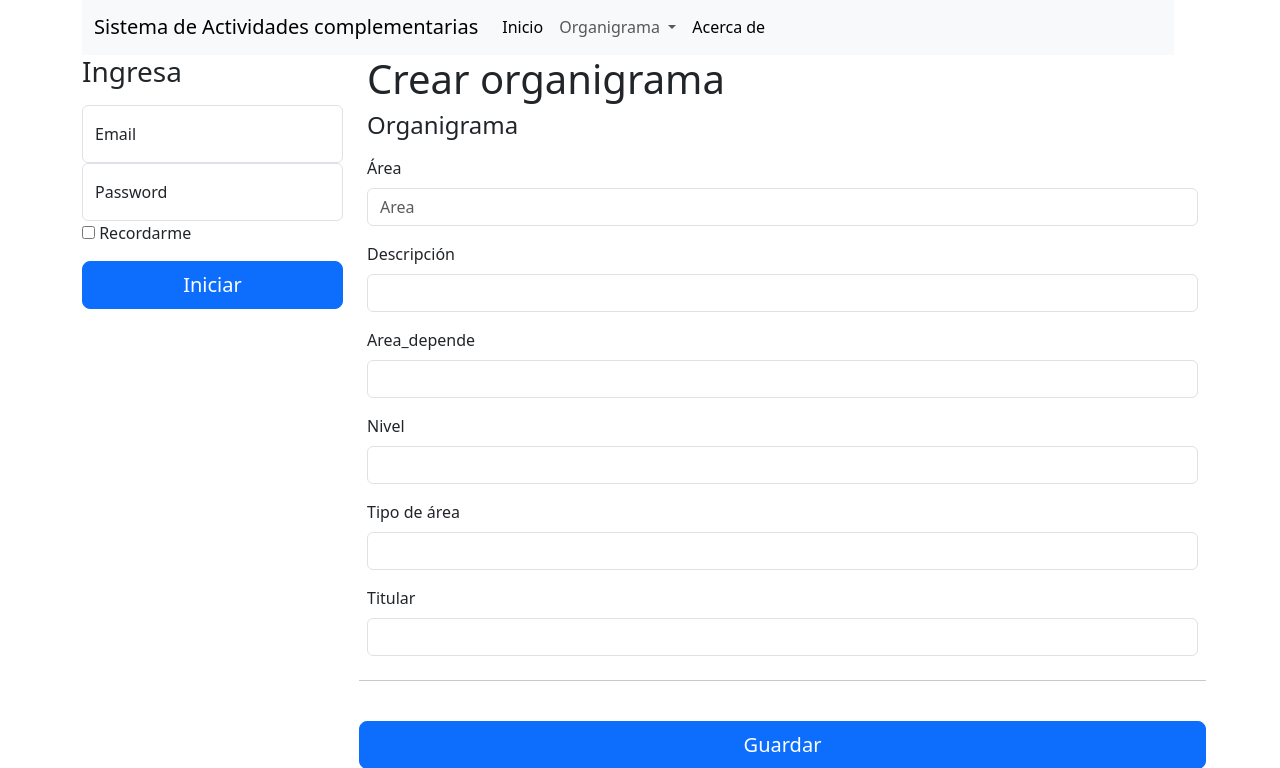
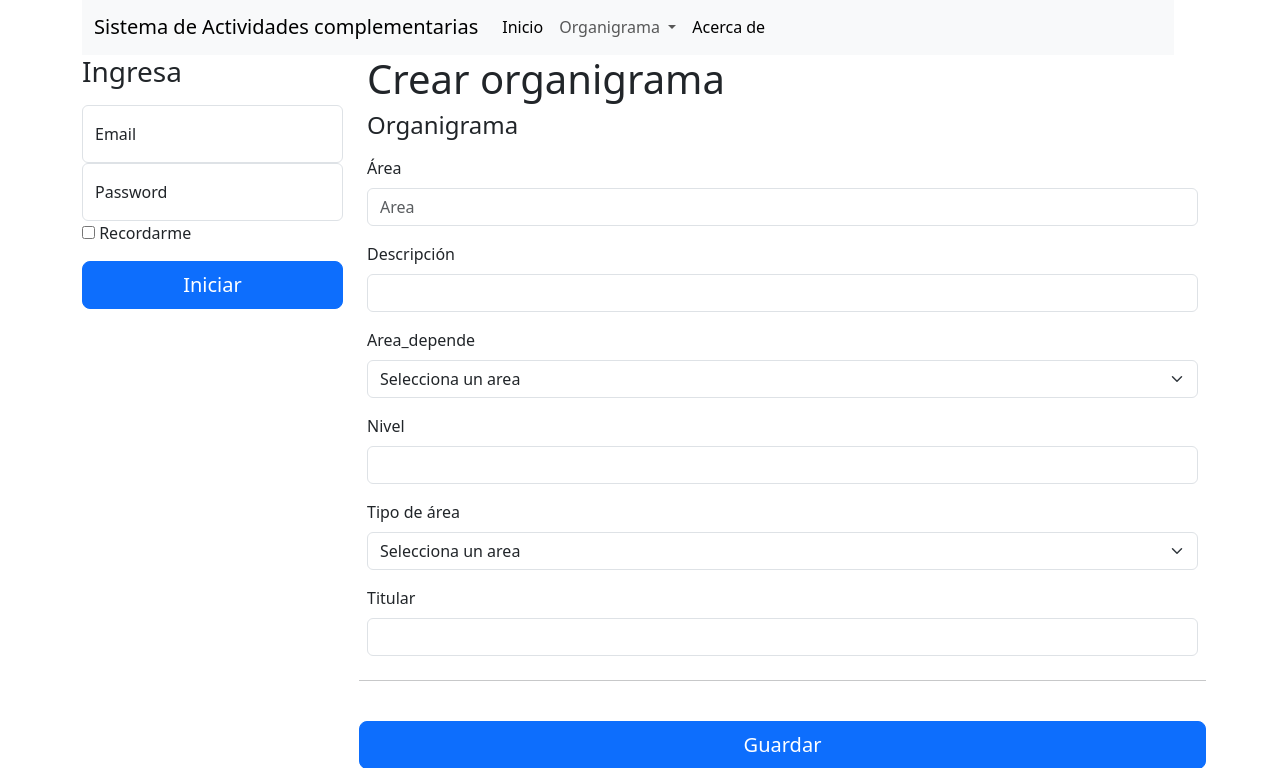
Before and after one commit to IYahirMP/proyectoDAW, a PHP site: page /proyecto/organigrama/create in a window 1280 px wide. Shown: the part 91-859 px from the top of the page. Run offline with PHP 8.4, Linux system fonts and the light colour scheme; tables that the repository leaves empty hold one stand-in row (values such as "Sample post").

Commit message:
SelectList

```diff
--- /dev/null
+++ b/controllers/areaController.php
@@ -0,0 +1,20 @@
+<?php
+
+require_once "models/Area.php";
+
+
+class areaController
+{
+    public function index()
+    {
+        echo "Probando...<br>areaController<br>Acción index";
+        echo phpversion();
+    }
+
+    public function select()
+    {
+        $area = new Area();
+        $datos = $area->read();
+        include "views/area/select.php";
+    }
+}
--- a/controllers/organigramaController.php
+++ b/controllers/organigramaController.php
@@ -1,6 +1,8 @@
 <?php
 
 require_once "models/Organigrama.php";
+require_once "models/Area.php";
+
 
 class organigramaController
 {
@@ -12,13 +14,22 @@ class organigramaController
 
     public function create()
     {
+        require_once("controllers/areaController.php");
+        $areaController = new areaController();
         require_once 'views/organigrama/create.php';
     }
 
     public function read()
     {
-        $db = new Organigrama();
-        $datos = $db->read();
+        $dbOrganigrama = new Organigrama();
+        $datos = $dbOrganigrama->read();
+        $dbArea = new Area();
+        $datosArea = $dbArea->readOne("0");
+        if ($datosArea->num_rows > 0) {
+            while ($asd = $datosArea->fetch_assoc()) {
+                var_dump($asd);
+            }
+        }
         require_once 'views/organigrama/read.php';
     }
 
--- /dev/null
+++ b/models/Area.php
@@ -0,0 +1,64 @@
+<?php
+
+class Area
+{
+    private $id_area;
+    private $nombre_area;
+    private $db;
+
+    public function __construct()
+    {
+        $this->db = Database::connect();
+    }
+
+    public function getIdArea()
+    {
+        return $this->id_area;
+    }
+
+    public function getNombreArea()
+    {
+        return $this->nombre_area;
+    }
+
+    public function setIdArea($id_area)
+    {
+        $this->id_area = $this->db->real_escape_string($id_area);
+    }
+
+    public function setNombreArea($nombre_area)
+    {
+        $this->nombre_area = $this->db->real_escape_string($nombre_area);
+    }
+
+
+    public function read()
+    {
+        $sql = "SELECT * FROM area;";
+        $datos = $this->db->query($sql);
+        return $datos;
+    }
+
+    public function readOne($id_area)
+    {
+        $sql = "SELECT * FROM area WHERE ID_AREA = {$id_area}";
+        $datos = $this->db->query($sql);
+        return $datos;
+    }
+
+    public function save()
+    {
+        $sql = "INSERT INTO AREA (ID_AREA, NOMBRE_AREA)
+                    VALUES (
+                        '{$this->id_area}',
+                        '{$this->nombre_area}'
+                    );";
+        $save = $this->db->query($sql);
+
+        $result = false;
+        if ($save) {
+            $result = true;
+        }
+        return $result;
+    }
+}
--- /dev/null
+++ b/views/area/select.php
@@ -0,0 +1,9 @@
+<select class="form-select" aria-label="Default select">
+    <option selected>Selecciona un area</option>
+    <?php
+    if ($datos->num_rows > 0) :
+        while ($row = $datos->fetch_assoc()) : ?>
+            <option value="<?php $row["NOMBRE_AREA"]; ?>"><?php echo $row["NOMBRE_AREA"]; ?></option>
+    <?php endwhile;
+    endif; ?>
+</select>
--- a/views/organigrama/create.php
+++ b/views/organigrama/create.php
@@ -17,10 +17,7 @@
 
         <div class="col-12">
             <label for="area_depende" class="form-label">Area_depende</label>
-            <input list="area_depende_lista" class="form-control" id="area_depende" name="area_depende">
-            <datalist id="area_depende_lista">
-                <option valuer="1">
-            </datalist>
+            <?php $areaController->select(); ?>
         </div>
 
         <div class="col-12">
@@ -30,7 +27,7 @@
 
         <div class="col-12">
             <label for="tipo_area" class="form-label">Tipo de &aacute;rea</label>
-            <input type="number" class="form-control" id="tipo_area" name="tipo_area">
+            <?php $areaController->select(); ?>
         </div>
 
         <div class="col-12">
```
